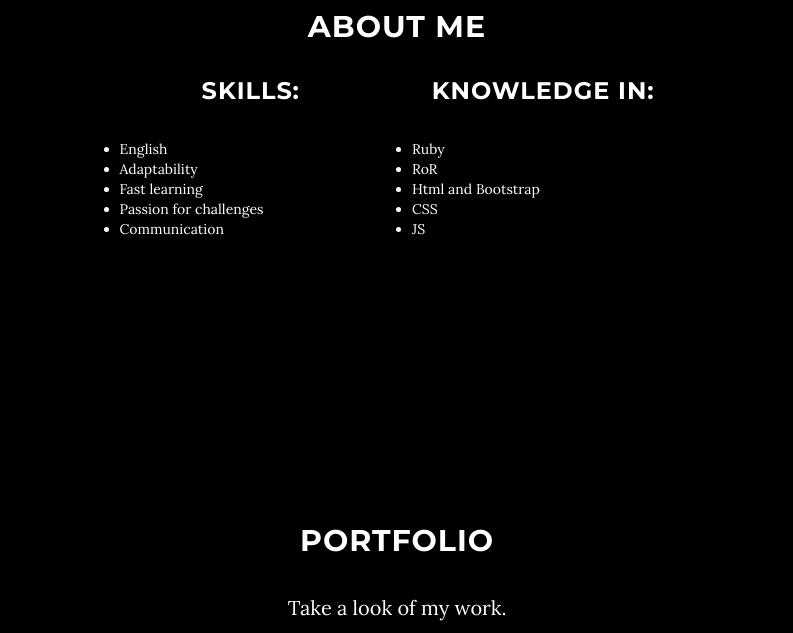
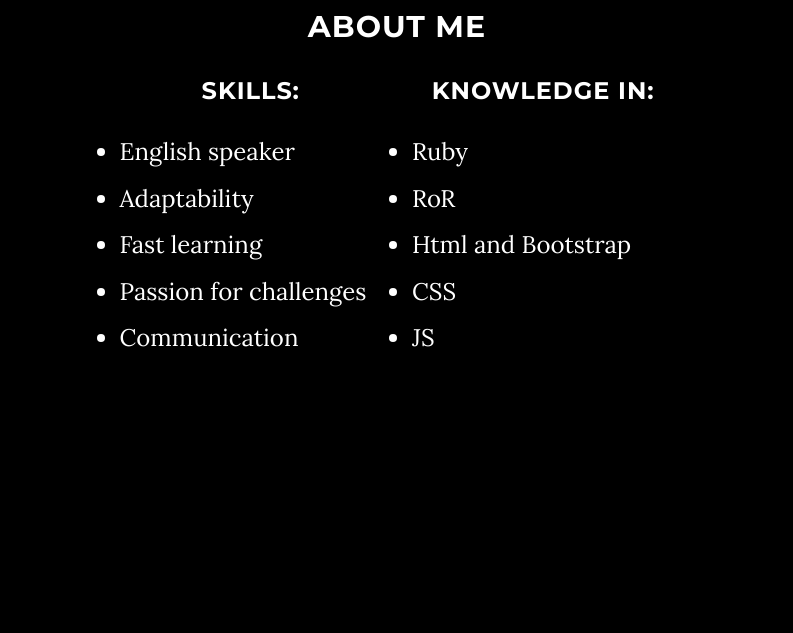
Before and after one commit to RobertoRuedaQ/robertoruedaq.github.io, a website: page index.html in a window 1280 px wide. Shown: the part 1040-1673 px from the top of the page, without its empty margins (243-1036 px from the left). Drawn offline with nearby package versions, Linux system fonts and the light colour scheme; some packages are replaced by stand-ins of ours.

Commit message:
updated with skills and knowledge

```diff
--- a/index.html
+++ b/index.html
@@ -95,11 +95,11 @@
             <h3>skills:</h3>
             <p>
                 <ul class="list-group">
-                    <li class="text-left">English</li>
-                    <li class="text-left">Adaptability</li>
-                    <li class="text-left">Fast learning</li>
-                    <li class="text-left">Passion for challenges</li>
-                    <li class="text-left">Communication</li>
+                    <li class="text-left h3">English speaker</li>
+                    <li class="text-left h3">Adaptability</li>
+                    <li class="text-left h3">Fast learning</li>
+                    <li class="text-left h3">Passion for challenges</li>
+                    <li class="text-left h3">Communication</li>
                 </ul>
             </p>
             </div>
@@ -107,11 +107,11 @@
             <h3>knowledge in:</h3>
             <p>
                 <ul class="list-group">
-                    <li class="text-left">Ruby</li>
-                    <li class="text-left">RoR</li>
-                    <li class="text-left">Html and Bootstrap</li>
-                    <li class="text-left">CSS</li>
-                    <li class="text-left">JS</li>
+                    <li class="text-left h3">Ruby</li>
+                    <li class="text-left h3">RoR</li>
+                    <li class="text-left h3">Html and Bootstrap</li>
+                    <li class="text-left h3">CSS</li>
+                    <li class="text-left h3">JS</li>
                 </ul>
             </p>
             </div>
@@ -165,7 +165,7 @@
             <div class="col-lg-8 col-lg-offset-2">
                 <h2>Contact</h2>
                 <p>Feel free to email me if you want to provide some feedback or just for have a coffee ;)</p>
-                <p><a href="mailto:rueda.roberto89@gmail.com">rueda.roberto89@gmail.com</a> - +57-3176908727
+                <p><a href="mailto:rueda.roberto89@gmail.com">rueda.roberto89@gmail.com</a>
                 </p>
                 <ul class="list-inline banner-social-buttons">
                     <li>
```
